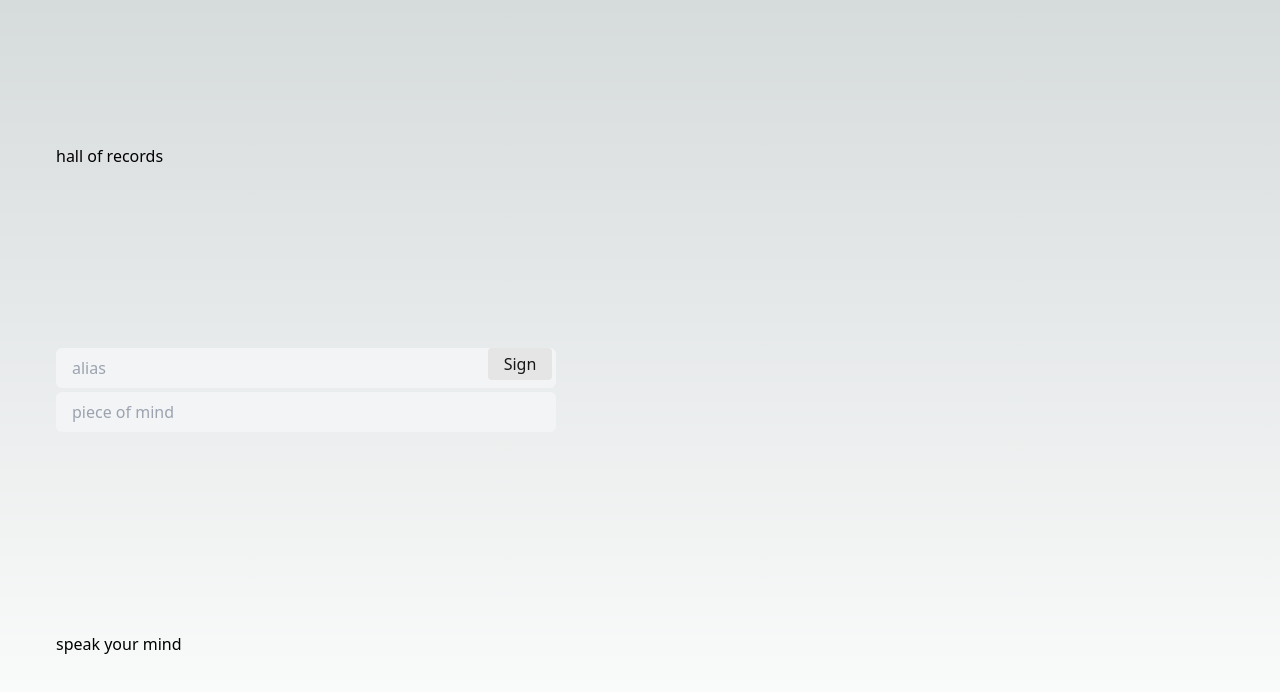
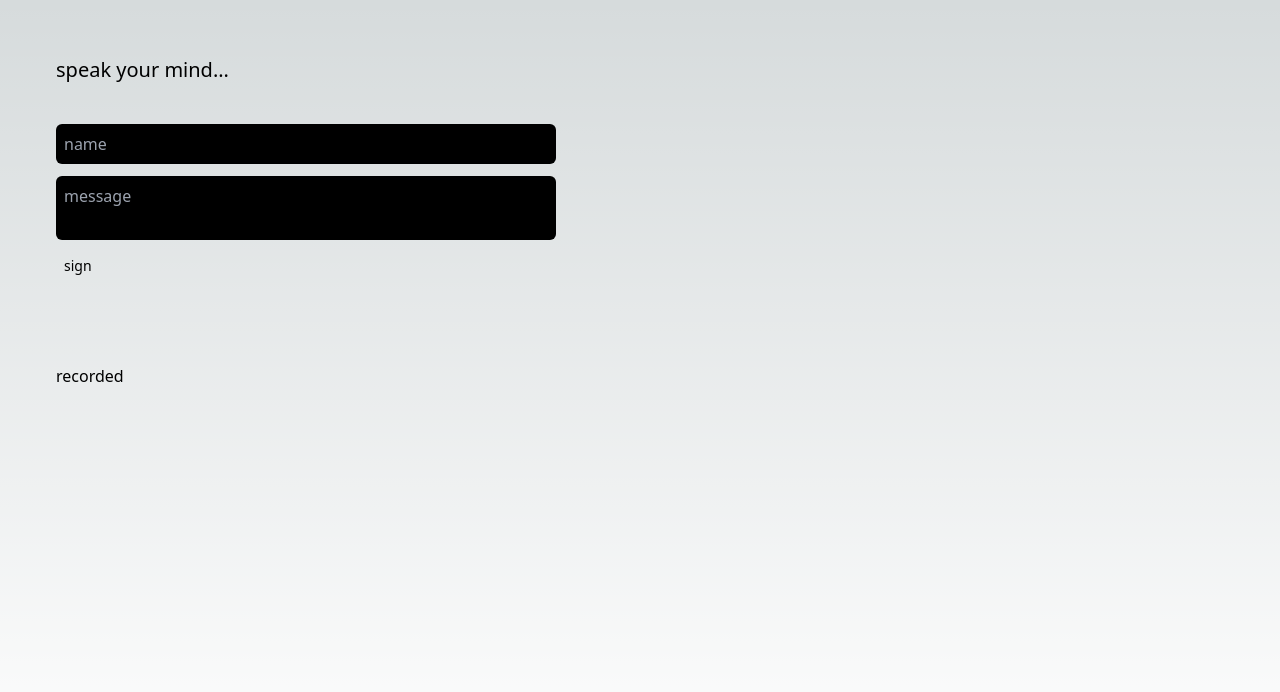
Before and after one commit to Joseph-McGarry/personalpage, a Next.js app in the folder personalpage/: page /book in a window 1280 px wide. Shown: the top 692 px of the page. Built offline with nearby package versions, Linux system fonts and the light colour scheme.

Commit message:
guestbook more refined. added shuffle component for skills. working but not refined or styled.

```diff
--- a/personalpage/app/page.tsx
+++ b/personalpage/app/page.tsx
@@ -1,5 +1,8 @@
 import Link from 'next/link';
+import dynamic from 'next/dynamic';
 // import Book from '../pages/book';
+
+const Shuffle = dynamic(() => import('./shuffle'), {ssr: false});
 
 export default function Home() {
   // Split the name to isolate the "g" for styling as a button
@@ -27,14 +30,16 @@ export default function Home() {
         frontend + backend. <br></br>
          <br></br>
          <br></br>
+         nature.<br></br>
          <a className="cursor-default" href="https://www.instagram.com/vulcanistileco/" target="_blank" rel="noopener noreferrer">artist.</a>
         </p>
       </div>
       <div>
-      <h1 className="text-xl">skills = </h1>
+        <Shuffle />
+      {/* <h1 className="text-xl">skills = </h1>
         <p style={{paddingLeft: '70px'}} className='w-[450px] p-5'>
-          [ Javascript, TypeScript, React, Next.js, Node, Express, MongoDB, Mongoose, Python, HTML, CSS, SCSS, Tailwind, AJAX, Bun, PostgreSQL, GraphQL, Redis, Vite, Webpack, Jest, Supertest, React Testing Library, TypeScript, Redux, ReduxToolKit, CI/CD, AWS, Docker, Git, Github Actions ]
-        </p>
+          <Shuffle />
+        </p> */}
       </div>
       <div>
         <h1 className='text-xl'>links</h1>
--- /dev/null
+++ b/personalpage/app/shuffle.tsx
@@ -0,0 +1,48 @@
+'use client';
+import { useState } from 'react';
+
+const initialSkills = [
+  'Javascript', 'TypeScript', 'React', 'Next.js', 'Node', 'Express', 'MongoDB',
+  'Mongoose', 'Python', 'HTML', 'CSS', 'SCSS', 'Tailwind', 'AJAX', 'Bun',
+  'PostgreSQL', 'GraphQL', 'Redis', 'Vite', 'Webpack', 'Jest', 'Supertest',
+  'React Testing Library', 'TypeScript', 'Redux', 'ReduxToolKit', 'CI/CD', 'AWS',
+  'Docker', 'Git', 'Github Actions'
+];
+
+export default function Shuffle() {
+  const [skills, setSkills] = useState(initialSkills);
+
+  const shuffleSkills = (array) => {
+    let currentIndex = array.length, temporaryValue, randomIndex;
+
+    // While there remain elements to shuffle...
+    while (0 !== currentIndex) {
+
+      // Pick a remaining element...
+      randomIndex = Math.floor(Math.random() * currentIndex);
+      currentIndex -= 1;
+
+      // And swap it with the current element.
+      temporaryValue = array[currentIndex];
+      array[currentIndex] = array[randomIndex];
+      array[randomIndex] = temporaryValue;
+    }
+
+    return array;
+  };
+
+  const handleSkillsClick = () => {
+    // Create a copy of the skills array to shuffle
+    const shuffledSkills = shuffleSkills([...skills]);
+    setSkills(shuffledSkills);
+  };
+
+  return (
+    <div>
+      <button className="text-xl" onClick={handleSkillsClick}>skills =</button>
+        {skills.map((skill, index) => (
+          <p key={index}> {skill}</p>
+        ))}
+    </div>
+  );
+}
--- a/personalpage/pages/book.tsx
+++ b/personalpage/pages/book.tsx
@@ -1,4 +1,4 @@
-import React, { useState, useRef } from 'react';
+import React, { useState, useRef, useEffect } from 'react';
 import type { Metadata } from "next";
 import { Inter } from "next/font/google";
 import { metadata } from '@/app/layout';
@@ -8,73 +8,82 @@ const inter = Inter({ subsets: ["latin"] });
 
 export default function Book() {
   const [pending, setPending] = useState(false);
-  // Change to use an array of objects, each with name and message properties
   const [entries, setEntries] = useState([]);
-  const formRef = useRef(null);
+  const [message, setMessage] = useState('');
+  const messageRef = useRef(null);
+  const nameRef = useRef(null);
+
+  useEffect(() => {
+    if (messageRef.current) {
+      messageRef.current.style.height = 'auto';
+      messageRef.current.style.height = `${messageRef.current.scrollHeight}px`;
+    }
+  }, [message]);
 
   const handleSubmit = async (event) => {
     event.preventDefault();
     setPending(true);
 
-    // Extract the message and name from the form
-    const formData = new FormData(formRef.current);
-    const message = formData.get('entry');
-    const name = formData.get('name');
+    // Extract the message and name directly from state and ref
+    const name = nameRef.current.value;
 
     // Combine the name and message into one entry
     const newEntry = { name, message };
 
     // Add the new entry to the existing list of entries
-    setEntries(prevEntries => [...prevEntries, newEntry]);
+    setEntries((prevEntries) => [...prevEntries, newEntry]);
+
+    // Clear the form fields
+    setMessage('');
+    nameRef.current.value = '';
 
     setPending(false);
-
-    // Clear the form
-    formRef.current.reset();
   };
 
   return (
-    <div className="flex min-h-screen flex-col items-left justify-around p-14">
-      <title>joseph mcgarry</title>
-      <h1>hall of records</h1>
+    <div className="flex min-h-screen flex-col text-start items-left justify-start p-14">
+      <h1 className='text-xl mb-10'>speak your mind...</h1>
       <form
+        className="relative max-w-[500px]"
         style={{ opacity: !pending ? 1 : 0.7 }}
-        className="relative max-w-[500px]"
-        ref={formRef}
         onSubmit={handleSubmit}
       >
         <input
+          ref={nameRef}
           aria-label="name"
-          placeholder="alias"
+          placeholder="name"
           disabled={pending}
           name="name"
           type="text"
+          maxLength={30}
           required
-          className="pl-4 pr-32 py-2 mt-1 focus:ring-blue-500 focus:border-blue-500 block w-full border-neutral-300 rounded-md bg-gray-100 dark:bg-neutral-800 text-neutral-900 dark:text-neutral-100"
+          className=" pl-2 pr-32 py-2 mb-2 hover:shadow-white block w-full border-neutral-300 rounded-md bg-black transition-shadow duration-500 ease-in-out'"
         />
-        <input
+        <textarea
+          ref={messageRef}
           aria-label="message"
-          placeholder="piece of mind"
+          placeholder="message"
           disabled={pending}
           name="entry"
-          type="text"
+          maxLength={255}
           required
-          className="pl-4 pr-32 py-2 mt-1 focus:ring-blue-500 focus:border-blue-500 block w-full border-neutral-300 rounded-md bg-gray-100 dark:bg-neutral-800 text-neutral-900 dark:text-neutral-100"
+          value={message}
+          onChange={(e) => setMessage(e.target.value)}
+          className="resize-none pl-2 pr-32 py-2 mt-3 hover:shadow-white block w-full border-neutral-300 rounded-md bg-black transition-shadow duration-500 ease-in-out'"
         />
         <button
-          className="flex items-center justify-center absolute right-1 top-1 px-2 py-1 font-medium h-8 bg-neutral-200 dark:bg-neutral-700 text-neutral-900 dark:text-neutral-100 rounded w-16"
+          className='mt-2 block text-sm w-20 p-2 rounded text-start hover:shadow-white hover:bg-black transition-shadow duration-500 ease-in-out'
           disabled={pending}
           type="submit"
         >
-          Sign
+          sign
         </button>
       </form>
-      <div className="mt-6">
-        <h2>speak your mind</h2>
+      <div className="mt-20">
+        <h2>recorded</h2>
         <ul>
-          {/* Iterate through the entries array and display each name and message */}
           {entries.map((entry, index) => (
-            <li key={index} className="my-2 p-2 bg-gray-200 dark:bg-neutral-700 rounded">
+            <li key={index} className="m-5 my-2 p-2 bg-gray-200 dark:bg-neutral-700 rounded">
               {entry.name}: {entry.message}
             </li>
           ))}
```
